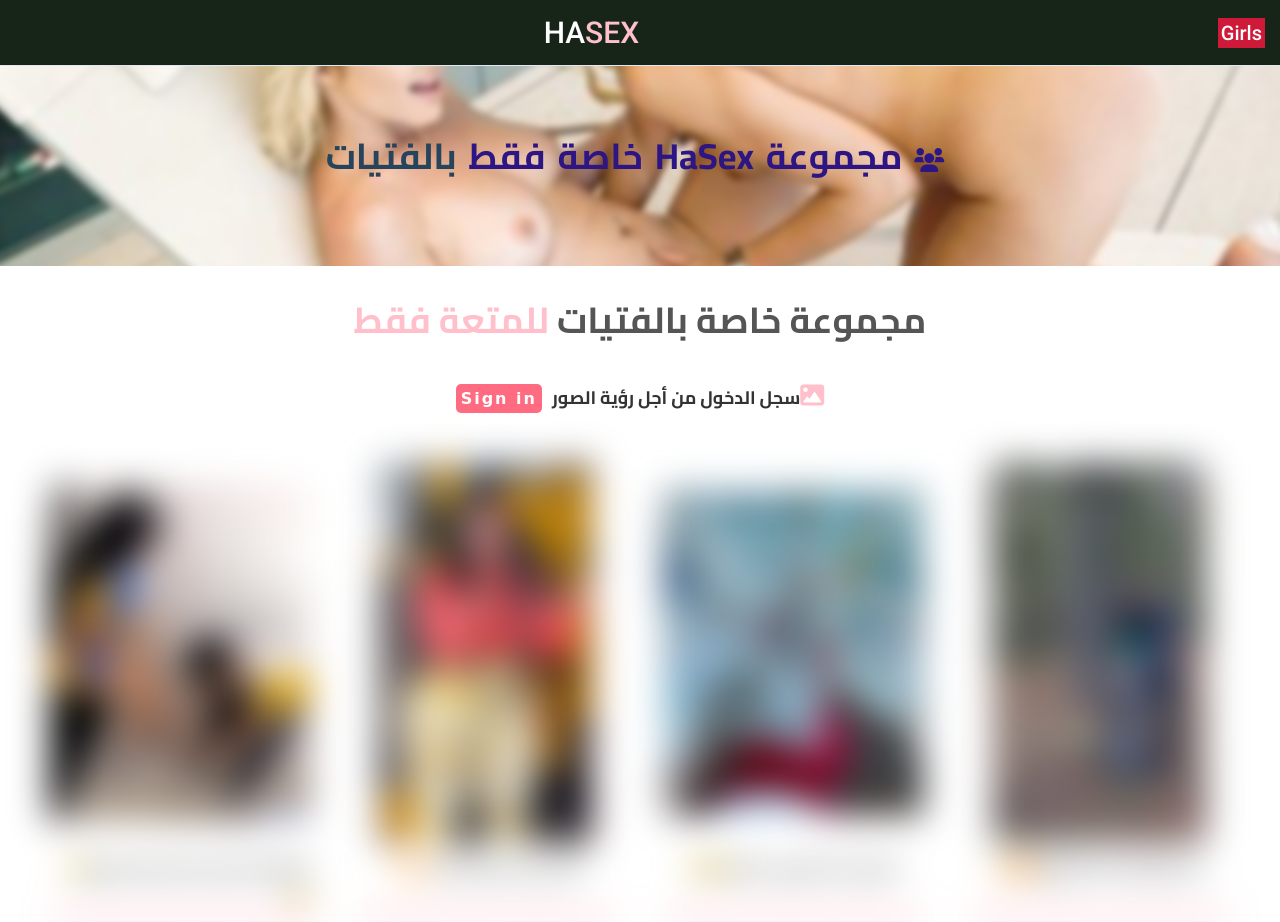
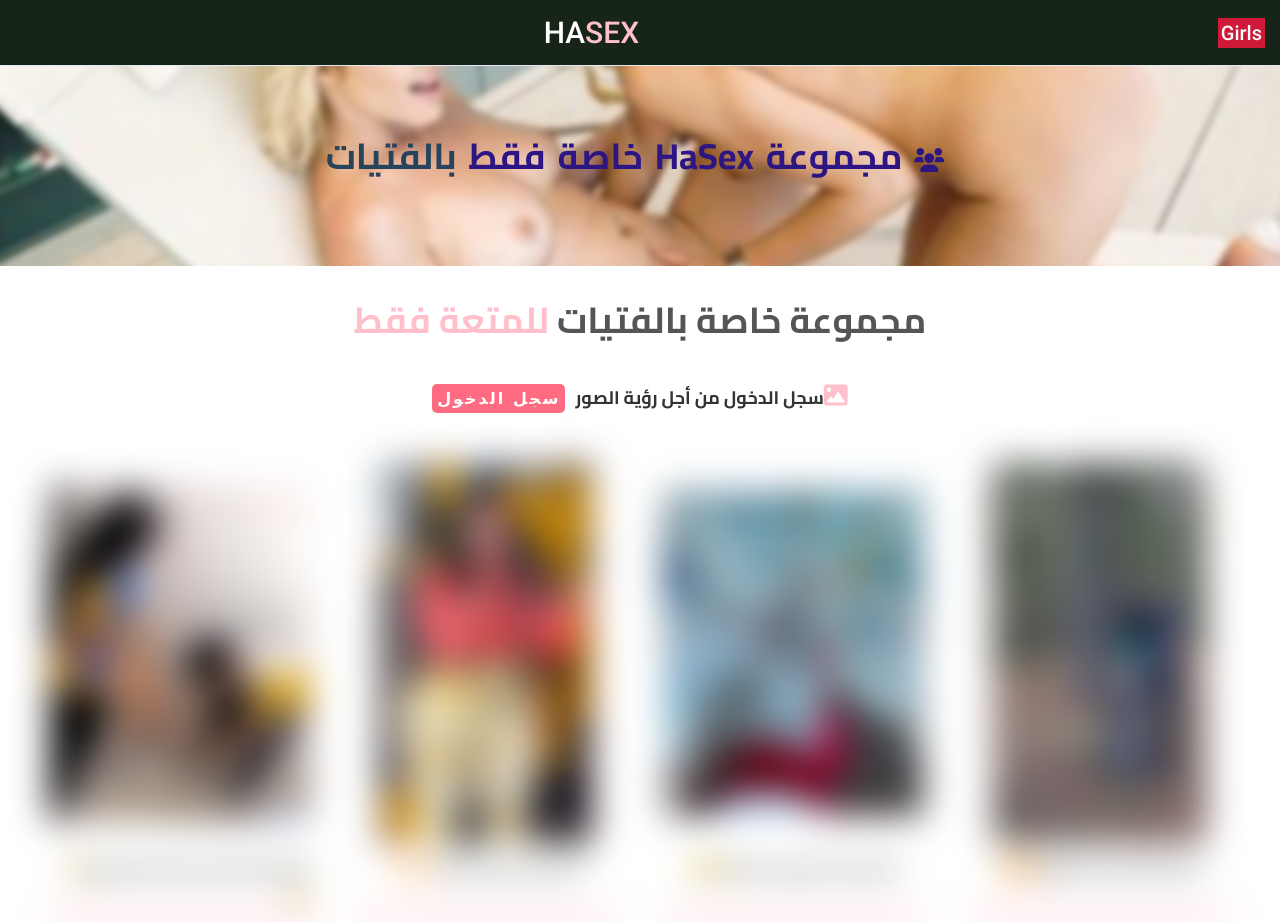
Before and after one commit to showImage/HaSex, a plain HTML site: page index.html in a window 1280 px wide. Shown: the top 922 px of the page. Drawn offline with Linux system fonts and the light colour scheme.

Commit message:
Update index.html

```diff
--- a/index.html
+++ b/index.html
@@ -57,7 +57,7 @@
         <div class="container">
            <div class="logo_container">
             <h1 class="text" style="direction: rtl;">مجموعة خاصة بالفتيات <span>للمتعة فقط  </span></h1>
-            <p class="paragraph"> <i class="fas fa-image"></i>سجل الدخول من أجل رؤية الصور<button class="btn" style="margin: 10px;" onclick="window.location.href='login/index.html';">Sign in</button></p>
+            <p class="paragraph"> <i class="fas fa-image"></i>سجل الدخول من أجل رؤية الصور<button class="btn" style="margin: 10px;" onclick="window.location.href='login/index.html';">سجل الدخول</button></p>
            </div>
 
           <div class="gallery">
```
